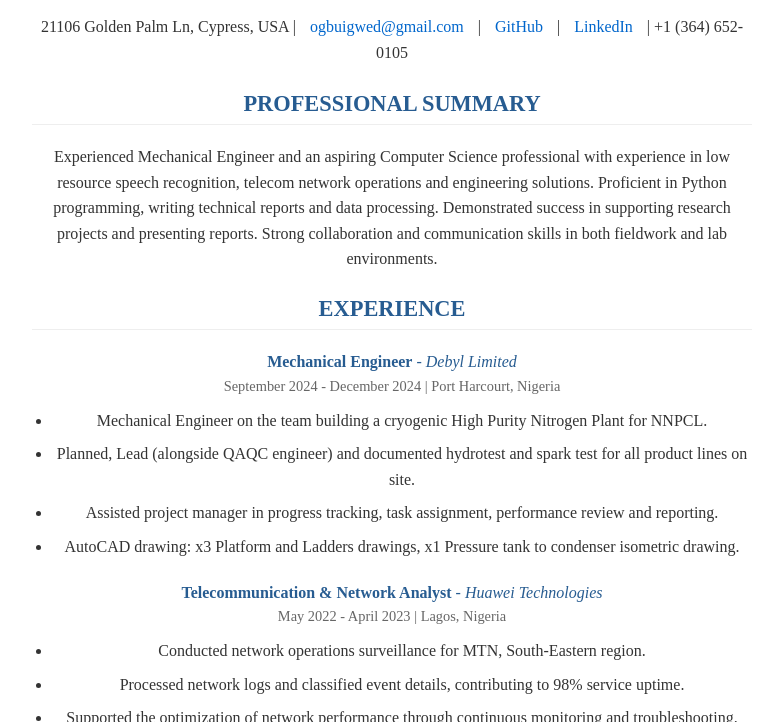
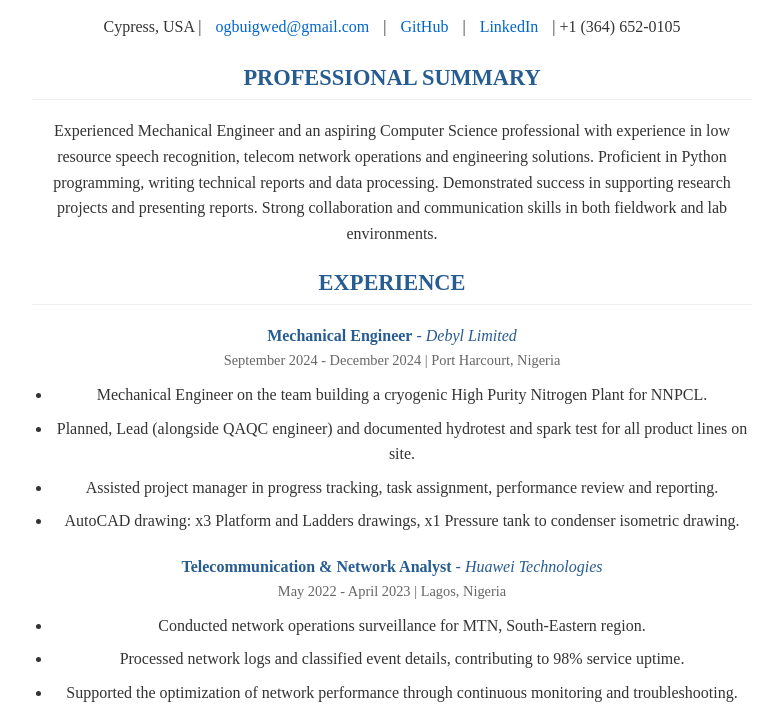
Before and after one commit to Ekwesu/portfolio-site, a plain HTML site: page index.html in a window 1280 px wide. Shown: the part 100-822 px from the top of the page, without its empty margins (248-1031 px from the left). Drawn offline with Linux system fonts and the light colour scheme.

Commit message:
Update index.html

```diff
--- a/index.html
+++ b/index.html
@@ -10,7 +10,7 @@
     <header>
         <h1>DANIEL OGBUIGWE</h1>
         <div class="contact-info">
-            21106 Golden Palm Ln, Cypress, USA |
+            Cypress, USA |
             <a href="mailto:ogbuigwed@gmail.com">ogbuigwed@gmail.com</a> |
             <a href="https://github.com/ogbidaniel">GitHub</a> |
             <a href="https://www.linkedin.com/in/daniel-ogbuigwe/">LinkedIn</a> |
```
